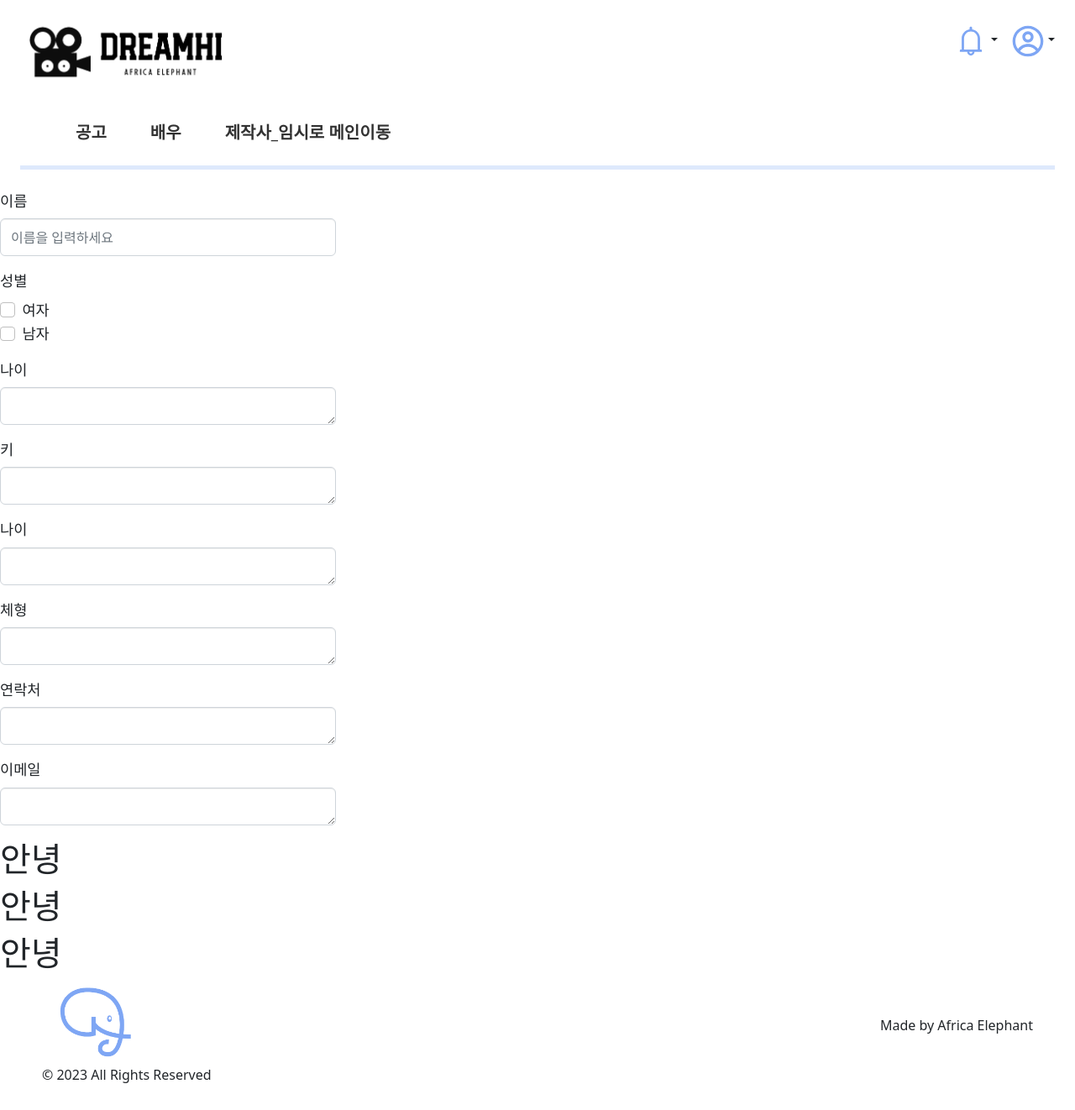
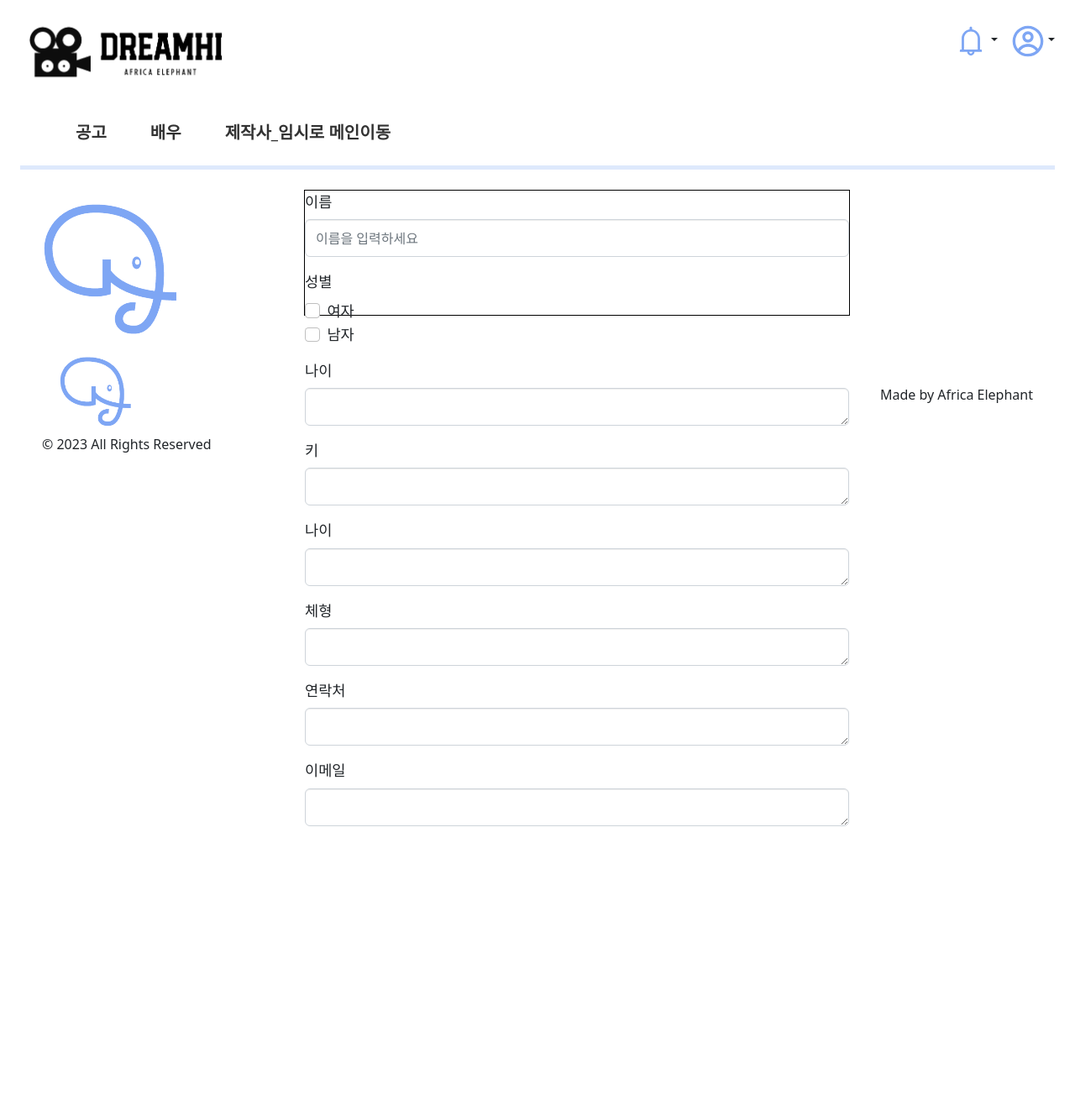
Before and after one commit to ludwings0330/dreamHi, a React (Create React App) app in the folder front/: page /actor in a window 1280 px wide. Shown: the whole page at 84% size. After the commit the page ends 984 px from the top, so only its background shows below. Built offline with nearby package versions, Linux system fonts and the light colour scheme.

Commit message:
:hammer: Refactor: Actor Write Component Code Refactoring

```diff
--- a/front/package.json
+++ b/front/package.json
@@ -11,6 +11,7 @@
     "bootstrap": "^5.2.3",
     "classnames": "^2.3.2",
     "immer": "^9.0.18",
+    "openvidu-browser": "^2.25.0",
     "mdb-react-ui-kit": "^5.1.0",
     "react": "^18.2.0",
     "react-bootstrap": "^2.7.0",
--- a/front/src/components/Actor/Actor.css
+++ b/front/src/components/Actor/Actor.css
@@ -40,6 +40,20 @@
 }
 
 .actor-introduce {
-    width: 400px;
+    width: 80%;
     font-size : 1.1rem;
 }
+
+.actor-img-place{
+    float: left;
+    width: 30%;
+    height: 150px;
+    border: 1px solid black;
+}
+
+.actor-info {
+    float: right;
+    width: 65%;
+    height: 150px;
+    border: 1px solid black;
+}
--- a/front/src/components/Actor/resume/ActorIntroduce.js
+++ b/front/src/components/Actor/resume/ActorIntroduce.js
@@ -1,13 +1,17 @@
 import React from 'react';
 import Form from 'react-bootstrap/Form';
 import "../Actor.css";
+import { Container } from 'react-bootstrap';
 
 const ActorIntroduce = () => {
   return (
     <div className={"actor-introduce"}>
 
+      <Container>
+        <img className={"actor-profile-img"} alt={"actor-img"} src={"/img/elephant.png"} />
 
 
+      <div  className={"actor-info"}>
       <Form>
         <Form.Group className="mb-3" controlId="exampleForm.ControlInput1">
           <Form.Label>이름</Form.Label>
@@ -53,6 +57,8 @@ const ActorIntroduce = () => {
 
 
       </Form>
+      </div>
+      </Container>
     </div>
   );
 };
--- a/front/src/components/Actor/resume/ActorWrite.js
+++ b/front/src/components/Actor/resume/ActorWrite.js
@@ -2,18 +2,14 @@ import React from 'react';
 import ActorIntroduce from './ActorIntroduce';
 import AppHeader from '../../Common/AppHeader';
 import AppFooter from '../../Common/AppFooter';
-import ActorFilmo from './ActorFilmo';
-import ActorPhoto from './ActorPhoto';
-import ActorVideo from './ActorVideo';
+import {} from '../../Main/Main.css'
+
 
 const ActorWrite = () => {
     return (
         <div>
           <AppHeader />
             <ActorIntroduce />
-            <ActorFilmo />
-            <ActorPhoto />
-            <ActorVideo />
           <AppFooter />
         </div>
     );
```
Also changed, not shown: 1 other file (tests, documents, lock files or other folders).
